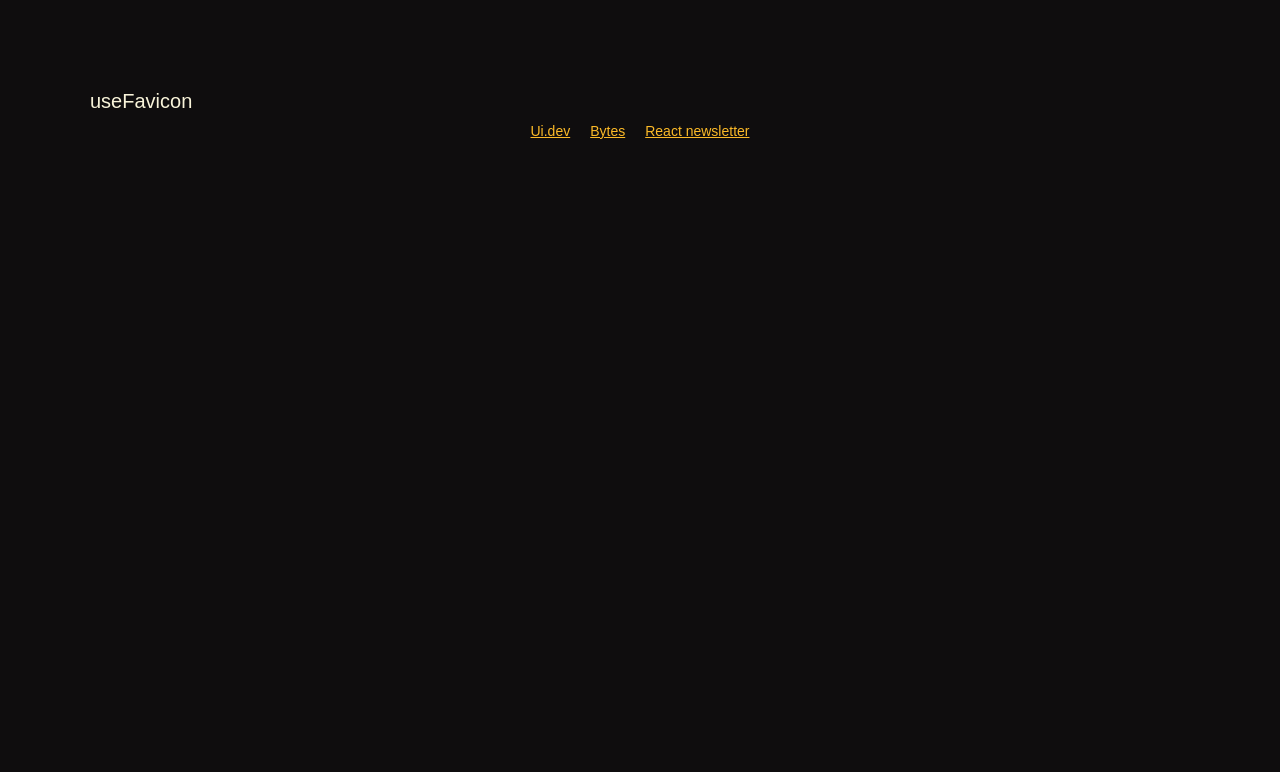
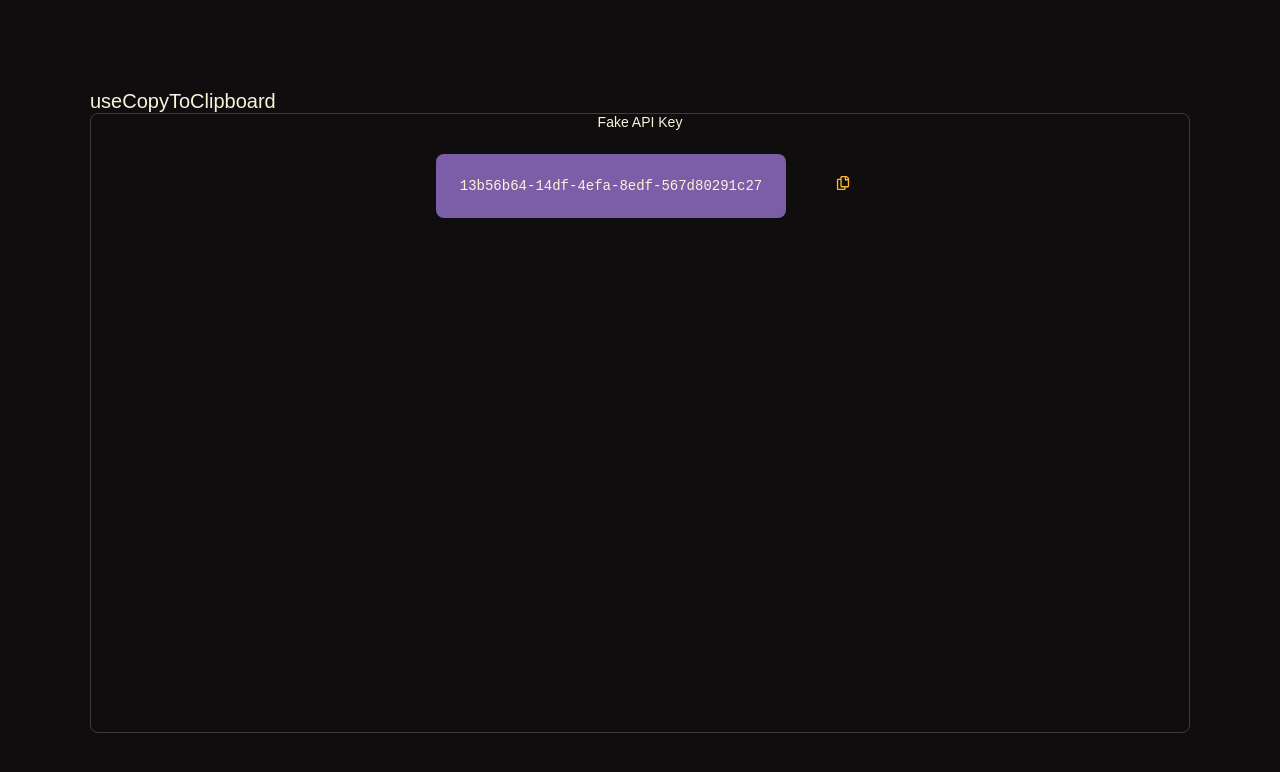
Before and after one commit to codecamp-prem/React-Coding-Interview, a React (Vite) app: page / in a window 1280 px wide. Shown: the top 772 px of the page. Built offline with nearby package versions, Linux system fonts and the light colour scheme.

Commit message:
navigator.clipboard.writeText : Copy to Clipboard hook

```diff
--- a/src/App.tsx
+++ b/src/App.tsx
@@ -1,9 +1,9 @@
-import Favicon from "./Challanges/Favicon";
+import CopyToClipboard from "./Challanges/CopyToClipboard";
 
 function App() {
   return (
     <>
-      <Favicon />
+      <CopyToClipboard />
     </>
   );
 }
--- /dev/null
+++ b/src/Challanges/CopyToClipboard.tsx
@@ -0,0 +1,47 @@
+import { CiCircleCheck } from "react-icons/ci";
+import { FaRegCopy } from "react-icons/fa";
+import "./common.css";
+import useCopyToClipboard from "./hooks/useCopyToClipboard";
+
+const randomHash = crypto.randomUUID();
+
+const CopyToClipboard = () => {
+  const [copiedText, copyToClipboard] = useCopyToClipboard();
+  const hasCopiedText = Boolean(copiedText);
+
+  return (
+    <div className="container">
+      <section className="sectionCenter">
+        <h2>useCopyToClipboard</h2>
+        <article>
+          <label>Fake API Key</label>
+          <div className="articleCopyTextDiv">
+            <pre>
+              <code>{randomHash}</code>
+            </pre>
+            <button
+              disabled={hasCopiedText}
+              className="link"
+              onClick={() => copyToClipboard(randomHash)}
+            >
+              {hasCopiedText ? <CiCircleCheck /> : <FaRegCopy />}
+            </button>
+          </div>
+        </article>
+        {hasCopiedText && (
+          <dialog open={hasCopiedText}>
+            <h4>
+              Copied{" "}
+              <span role="img" aria-label="Celebrate Emoji">
+                🎉
+              </span>
+            </h4>
+            <textarea placeholder="Paste your copied text" />
+          </dialog>
+        )}
+      </section>
+    </div>
+  );
+};
+
+export default CopyToClipboard;
--- a/src/Challanges/common.css
+++ b/src/Challanges/common.css
@@ -83,6 +83,24 @@ article {
 
 .articleMatchMedia figure figcaption {
   font-size: 14px;
+}
+
+.articleCopyTextDiv {
+  position: relative;
+  display: inline;
+}
+
+.articleCopyTextDiv pre {
+  display: inline-flex;
+  padding: 16px;
+  background: var(--charcoal);
+  border-radius: 8px;
+  padding-right: 40px;
+  margin: auto;
+  position: relative;
+  font-size: 14px;
+  max-width: 100%;
+  overflow: auto;
 }
 
 aside {
@@ -398,6 +416,10 @@ section header {
   align-items: center;
 }
 
+.sectionCenter {
+  text-align: center;
+}
+
 .sectionRuler {
   text-align: center;
   padding: 24px;
--- /dev/null
+++ b/src/Challanges/hooks/useCopyToClipboard.ts
@@ -0,0 +1,33 @@
+import { useCallback, useState } from "react";
+
+function oldSchoolCopy(text: string) {
+  const tempTextArea = document.createElement("textarea");
+  tempTextArea.value = text;
+  document.body.appendChild(tempTextArea);
+  tempTextArea.select();
+  document.execCommand("copy");
+  document.body.removeChild(tempTextArea);
+}
+
+const useCopyToClipboard = () => {
+  const [state, setState] = useState();
+  const copyToClipboard = useCallback((value) => {
+    const handleCopy = async () => {
+      try {
+        if (navigator?.clipboard?.writeText) {
+          await navigator.clipboard.writeText(value);
+          setState(value);
+        } else {
+          throw new Error("writeText not supported");
+        }
+      } catch (e) {
+        oldSchoolCopy(value);
+        setState(value);
+      }
+    };
+    handleCopy();
+  }, []);
+  return [state, copyToClipboard];
+};
+
+export default useCopyToClipboard;
```
